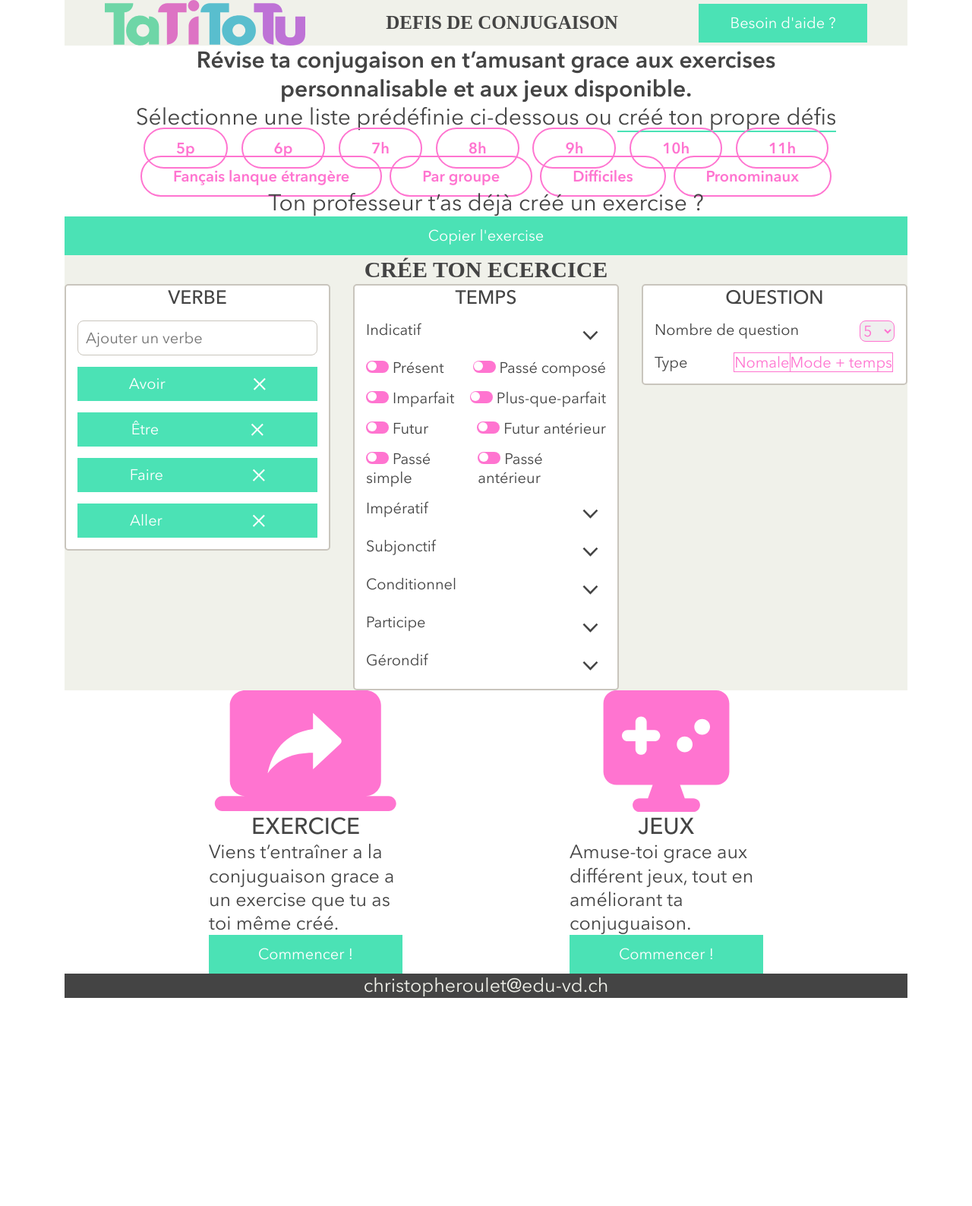
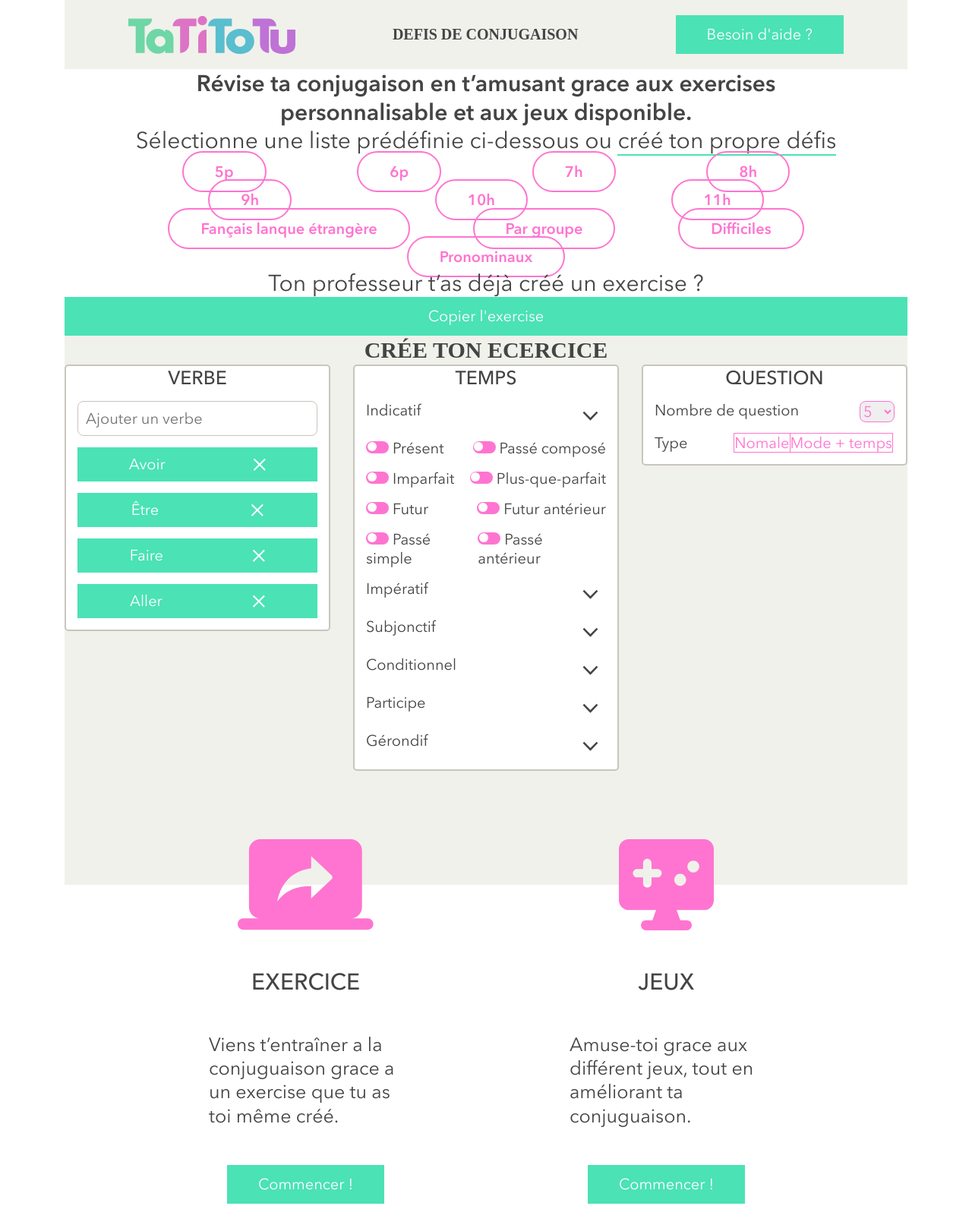
Before and after one commit to nelsonbuhler/tatitotu, a website built with Parcel: page src/index.html in a window 1280 px wide. Shown: the top 1588 px of the page at 76% size. Before the commit the page ends 1314 px from the top, so only its background shows below. Built offline with nearby package versions, Linux system fonts and the light colour scheme; files whose address does not match are found by name.

Commit message:
mise en page du site a l'aide de margin&padding

```diff
--- a/src/index.html
+++ b/src/index.html
@@ -70,6 +70,7 @@
     </div>
     <div class="container">
       <div class="l-main">
+        <div class="l-exercise-creator">
         <div class="row">
           <div class="col"><h2>crée ton ecercice</h2></div>
         </div>
@@ -244,6 +245,7 @@
           </div>
         </div>
       </div>
+    </div>
       <div class="row">
         <div class="col-3 offset-2">
           <div class="ex-cards">
--- a/src/scss/_layout.scss
+++ b/src/scss/_layout.scss
@@ -2,6 +2,7 @@
   background-color: var(--bgColor);
 }
 
-.l-main {
+.l-exercise-creator {
   background-color: var(--bgColor);
+  padding-bottom: 150px;
 }
--- a/src/scss/modules/_ex-archetype.scss
+++ b/src/scss/modules/_ex-archetype.scss
@@ -9,6 +9,7 @@
   font-size: 20px;
   font-weight: 600;
   padding: 13px 41px;
+  margin: 13px 41px;
   border: solid 2px var(--pink);
   border-radius: 30px;
 }
--- a/src/scss/modules/_ex-cards.scss
+++ b/src/scss/modules/_ex-cards.scss
@@ -1,12 +1,17 @@
 .ex-cards {
   font-size: 25px;
+  height: 480px;
   display: flex;
   flex-direction: column;
+  align-items: center;
+  flex-wrap: wrap;
   justify-content: space-between;
+  position: relative;
+  top: -60px;
 }
 
 .ex-cards img {
-  height: 160px;
+  height: 120px;
 }
 
 .ex-cards-title {
--- a/src/scss/modules/_footer.scss
+++ b/src/scss/modules/_footer.scss
@@ -7,4 +7,5 @@
 .footer p {
   color: var(--bgColor);
   font-size: 25px;
+  padding: 70px;
 }
--- a/src/scss/modules/_title.scss
+++ b/src/scss/modules/_title.scss
@@ -2,15 +2,16 @@
   display: flex;
   justify-content: space-around;
   align-items: center;
+  padding: 20px;
 }
 
 .title img {
-  height: 60px;
+  height: 50px;
 }
 
 .title span {
   font-family: "SuperClarendon";
   font-weight: 700;
-  font-size: 25px;
+  font-size: 20px;
   text-transform: uppercase;
 }
```
